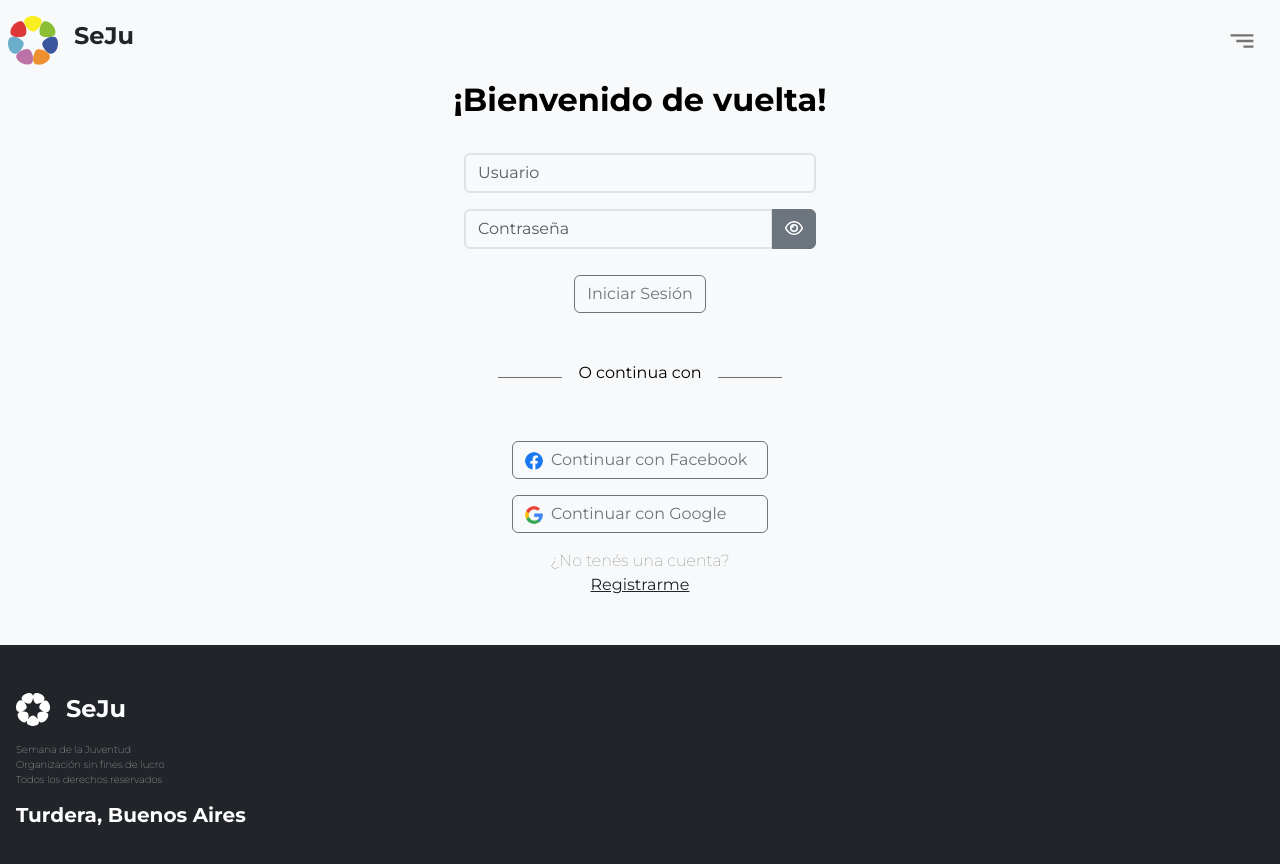
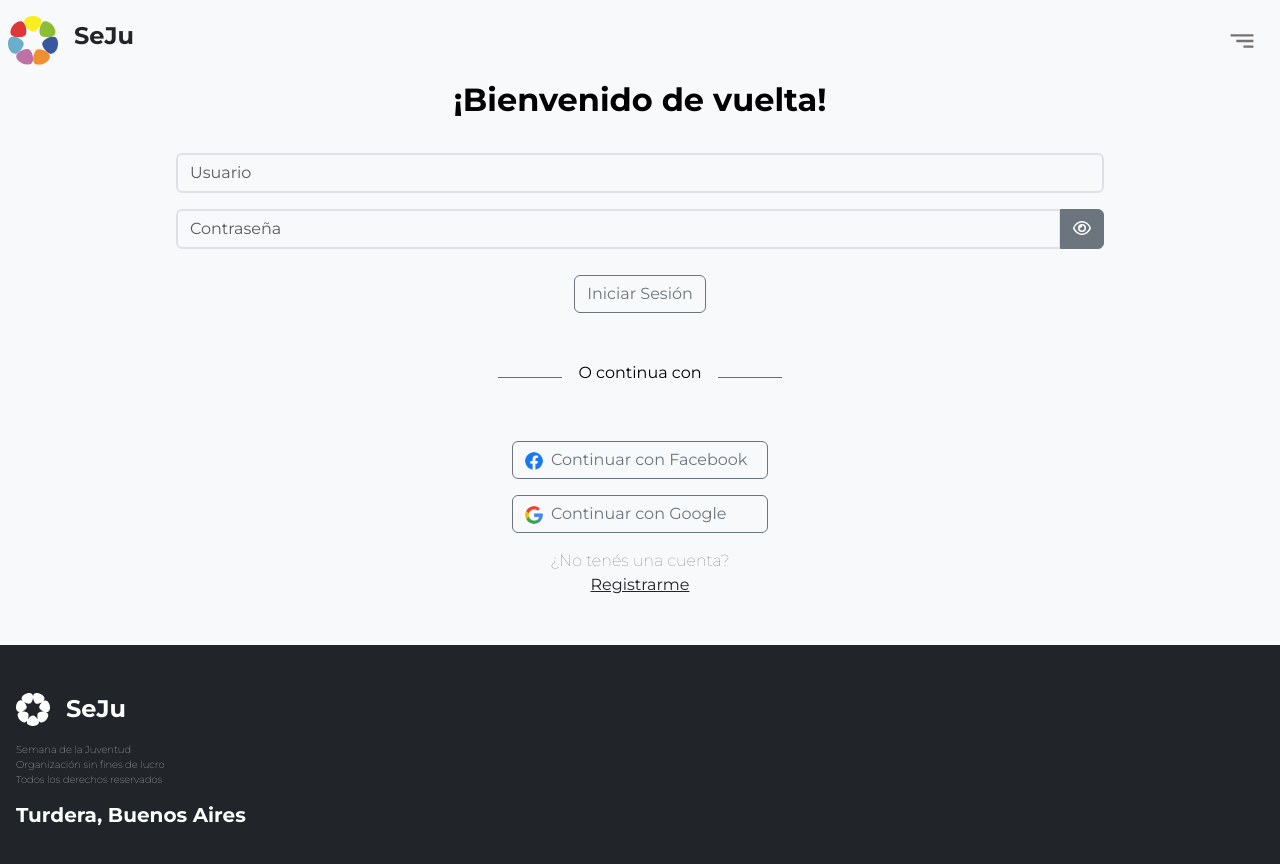
Before and after one commit to MRAMINIKO/SGS-frontend, a Next.js app: page /login in a window 1280 px wide. Shown: the top 864 px of the page. Built offline with nearby package versions, Linux system fonts and the light colour scheme.

Commit message:
Refactor formLogin
cambio de estilos y autocomplete en los inputs

```diff
--- a/src/components/FormLogin/FormLogin.jsx
+++ b/src/components/FormLogin/FormLogin.jsx
@@ -17,6 +17,7 @@ export const FormLogin = () => {
             type="email"
             className="bg-transparent border-2"
             placeholder="Usuario"
+            autoComplete="Username"
           />
         </Form.Group>
         <InputGroup>
@@ -24,6 +25,7 @@ export const FormLogin = () => {
             type={isVisible ? "text" : "password"}
             className="bg-transparent border-2"
             placeholder="Contraseña"
+            autoComplete="current-password"
           />
           <Button variant="secondary" onClick={() => setIsVisible(!isVisible)}>
             <FontAwesomeIcon icon={isVisible ? faEyeSlash : faEye} />
--- a/src/components/FormLogin/form-login.module.css
+++ b/src/components/FormLogin/form-login.module.css
@@ -1,6 +1,6 @@
 .form {
   padding: 0.625rem 1rem;
-  width: 30%;
+  width: 75vw;
   margin-left: auto;
   margin-right: auto;
 }
```
